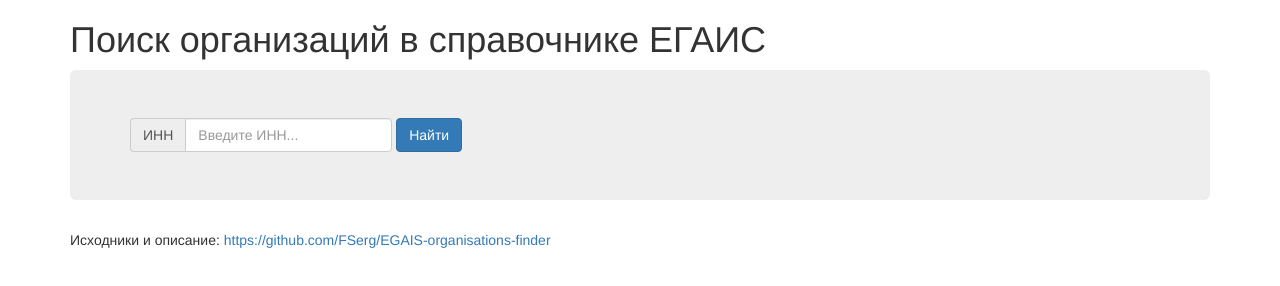
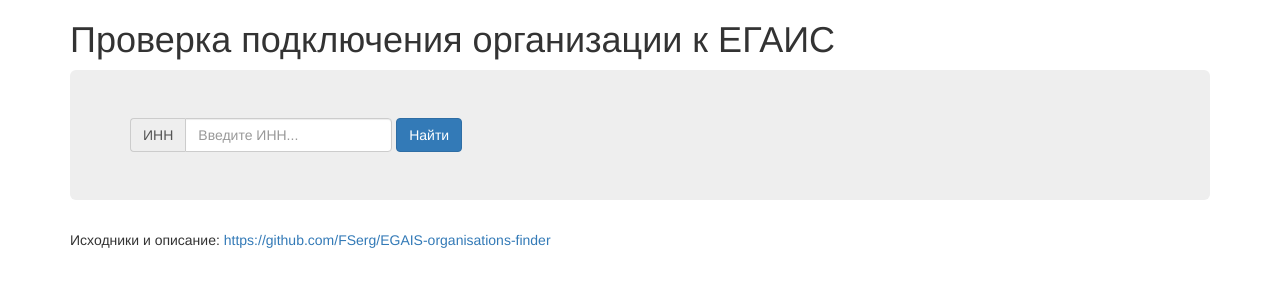
Before and after one commit to FSerg/EGAIS-organisations-finder, a website: page public/index.html in a window 1280 px wide. Drawn offline with nearby package versions, Linux system fonts and the light colour scheme; some packages are replaced by stand-ins of ours.

Commit message:
Title changed

```diff
--- a/public/index.html
+++ b/public/index.html
@@ -2,7 +2,7 @@
 <html lang="en" ng-app="app">
 
 <head>
-    <title>Наше приложение</title>
+    <title>Проверка подключения организации к ЕГАИС</title>
     <script src="https://code.angularjs.org/1.4.8/angular.min.js"></script>
     <script src="https://code.angularjs.org/1.4.8/angular-resource.min.js"></script>
 
@@ -15,7 +15,7 @@
 
 
     <div class="container" ng-controller="MainCtrl as main">
-        <h1>Поиск организаций в справочнике ЕГАИС</h1>
+        <h1>Проверка подключения организации к ЕГАИС</h1>
 
         <div class="jumbotron">
 
```
